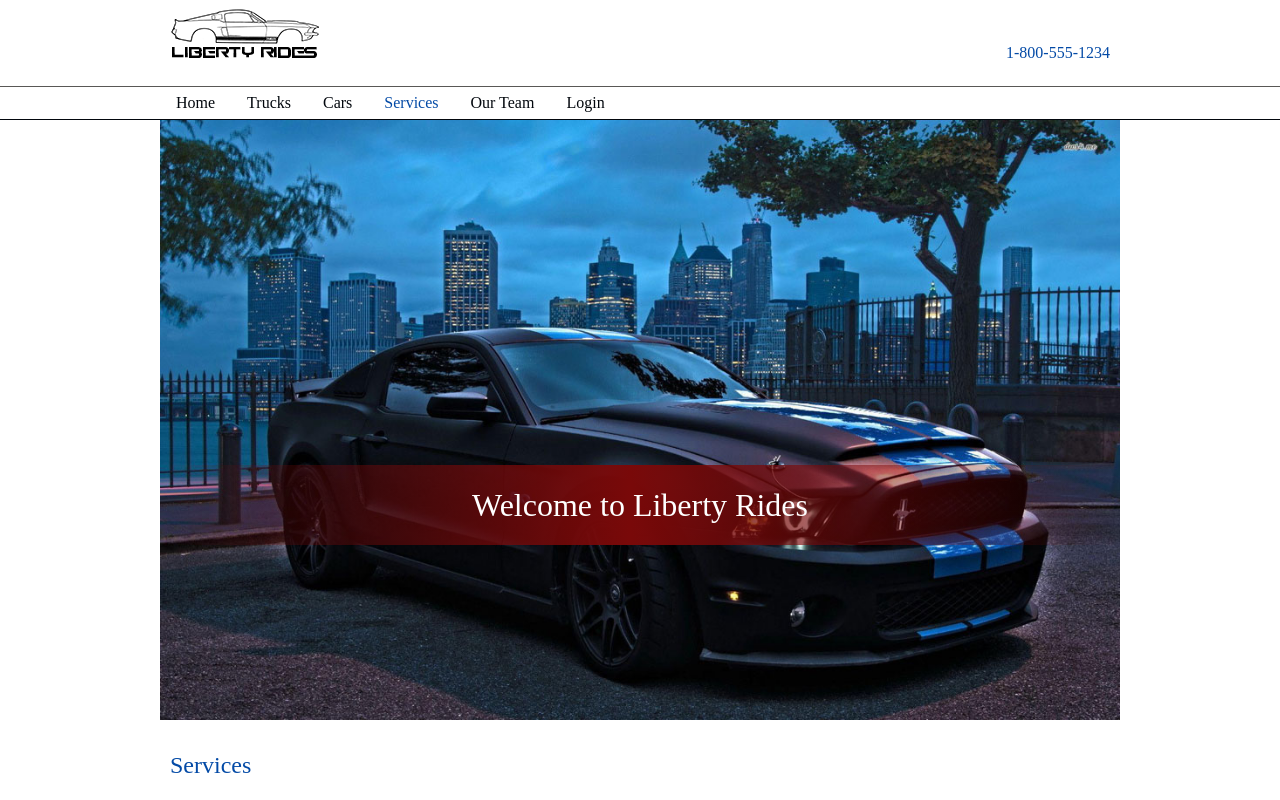
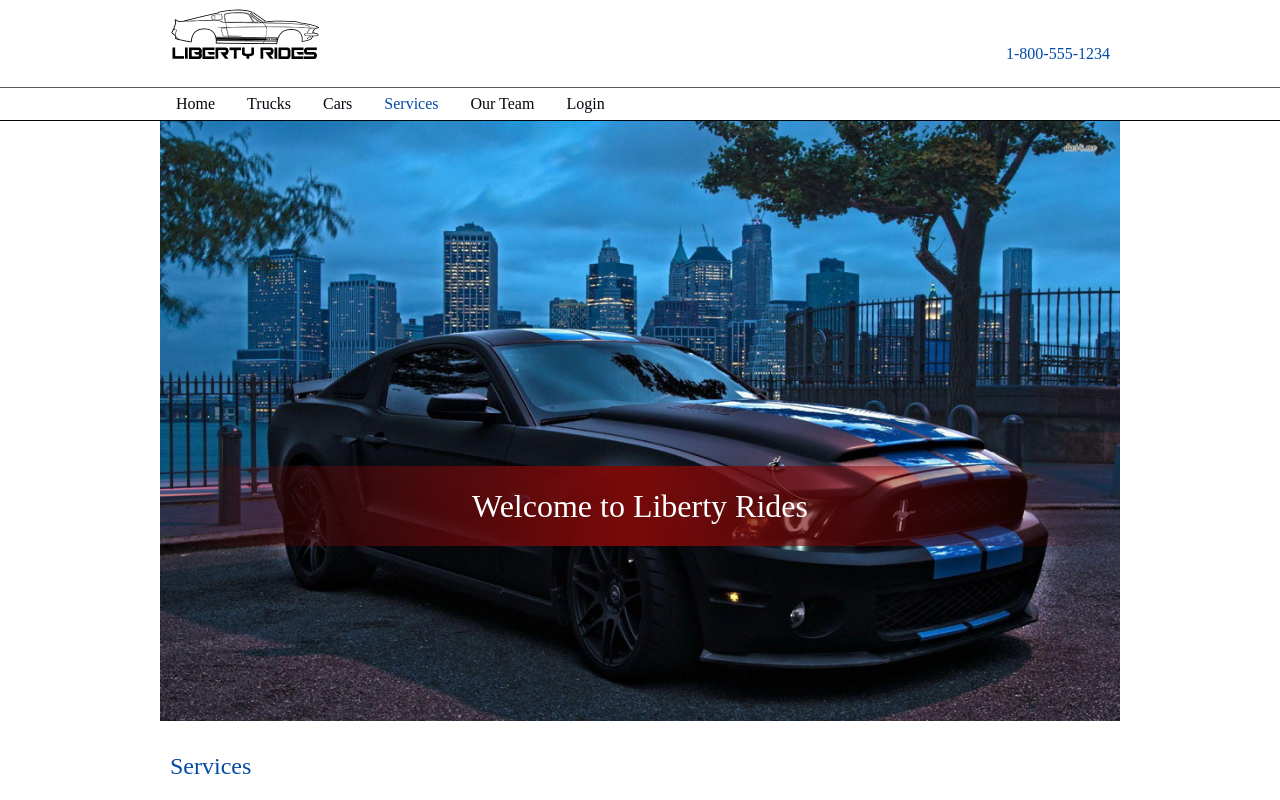
Before and after one commit to SpyArmy/05auto, a plain HTML site: page index.html in a window 1280 px wide. Shown: the top 800 px of the page. Drawn offline with Linux system fonts and the light colour scheme; a web font is replaced by a local one.

Commit message:
logo fixed

```diff
--- a/index.html
+++ b/index.html
@@ -23,7 +23,7 @@
 <body>
 <div id="headerWrapper">
 	<header>
-        <img src="images/logo1x.png" alt="logo">
+        <img src="images/logo2x.png 512x174 logo3x.png" alt="logo">
         <p><a href="tel:+1234567890" class="phone">1-800-555-1234</a></p>
 	</header>
 </div><!-- end header wrapper -->
--- a/scss/_normalize.scss
+++ b/scss/_normalize.scss
@@ -146,6 +146,7 @@
    */
 
   img {
+    width: 150px;
     border-style: none;
   }
 
```
Also changed, not shown: css/styles.css, css/styles.min.css, images/logotypefixed-assets/logo1x.png (added), images/logotypefixed-assets/logo2x.png 512x174 logo3x.png (added), 4 other files.
